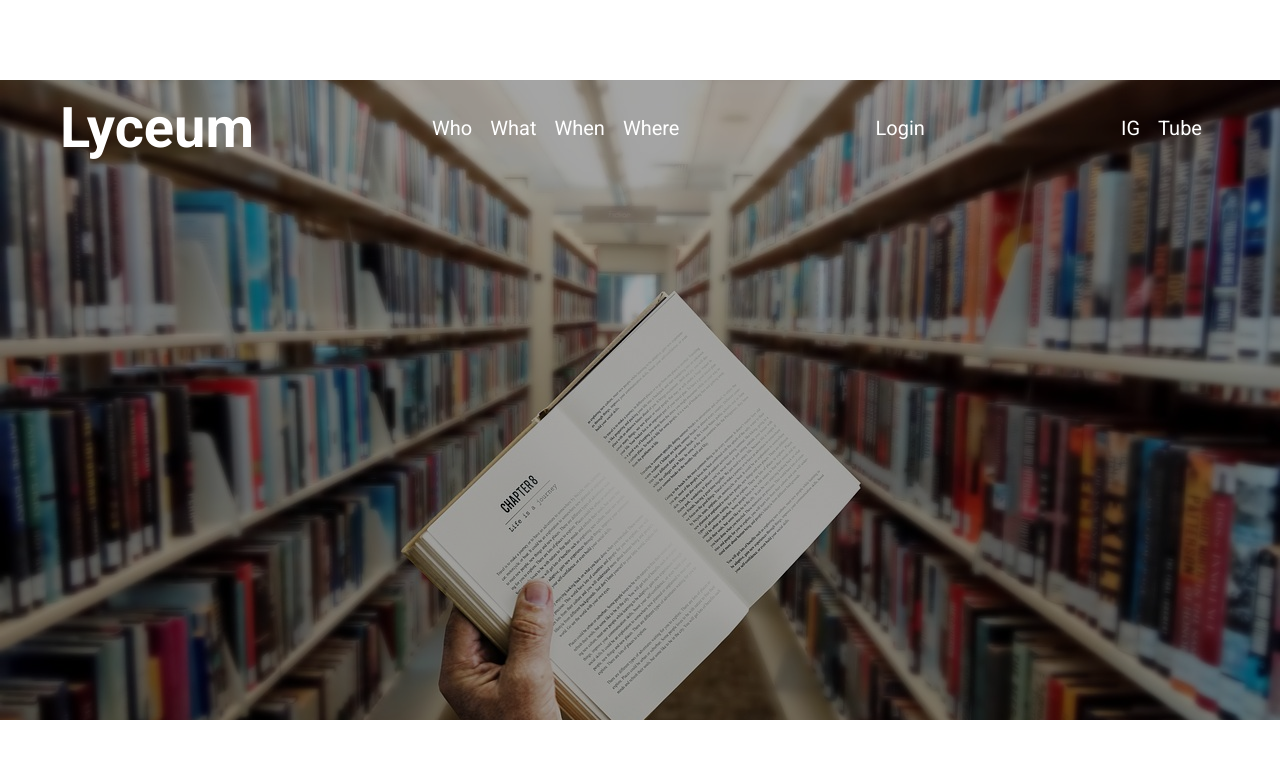
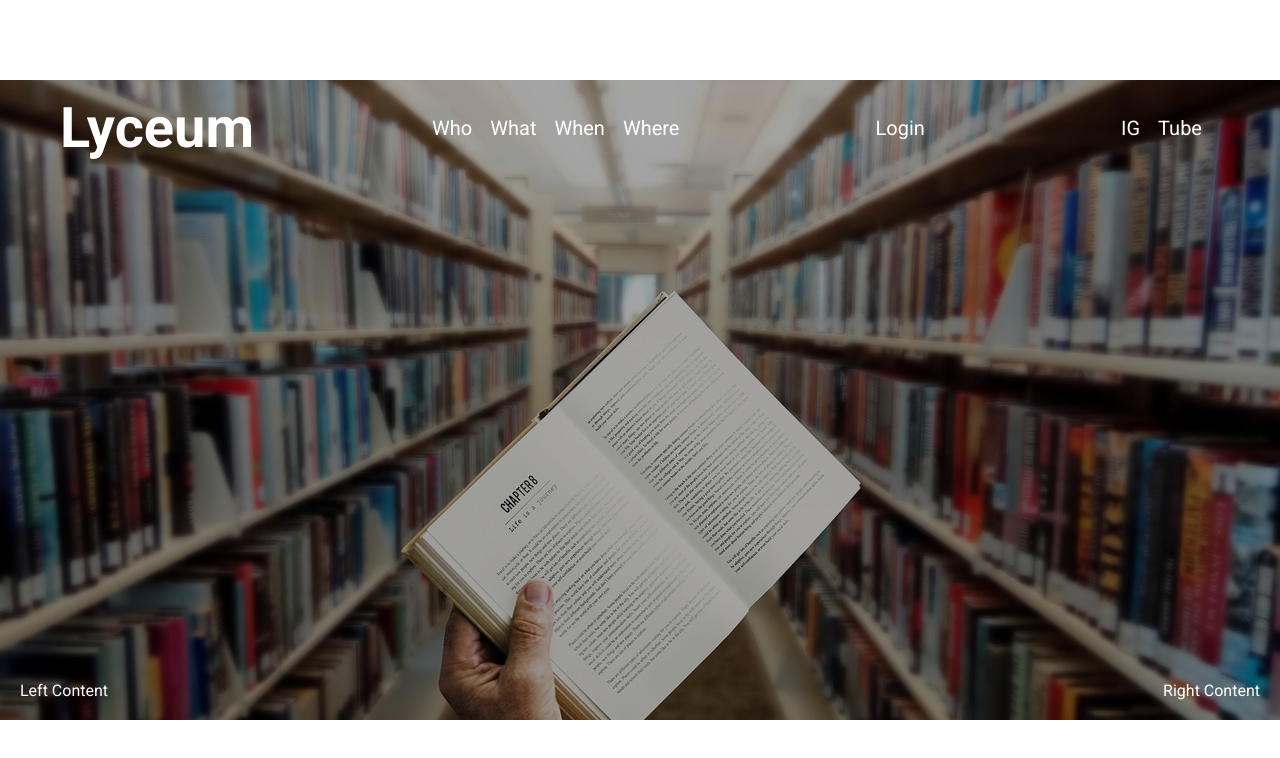
Before and after one commit to michaelpaulcuccia/lyceum, a Next.js app in the folder my-app/: page /testpage in a window 1280 px wide. Shown: the top 758 px of the page. Built offline with nearby package versions, Linux system fonts and the light colour scheme.

Commit message:
adds slide in effect

```diff
--- a/my-app/src/app/testpage/page.tsx
+++ b/my-app/src/app/testpage/page.tsx
@@ -1,6 +1,27 @@
 "use client";
-import styled from "styled-components";
+import styled, { keyframes } from "styled-components";
 import Image from "next/image";
+
+const slideUp = keyframes`
+  from {
+    transform: translateY(100%);
+    opacity: 0;
+  }
+  to {
+    transform: translateY(0);
+    opacity: 1;
+  }
+`;
+
+// Animation for fading in text
+const fadeIn = keyframes`
+  from {
+    opacity: 0;
+  }
+  to {
+    opacity: 1;
+  }
+`;
 
 const FullPageContainer = styled.div`
   position: relative;
@@ -38,6 +59,28 @@ const TextOverlay = styled.div`
   width: 100%;
   color: white;
   z-index: 3; /* Text stays on top of everything */
+`;
+
+const SlideUpContainer = styled.div`
+  position: absolute;
+  bottom: 0;
+  width: 100%;
+  display: flex;
+  justify-content: space-between;
+  align-items: center;
+  padding: 20px;
+  background: transparent;
+  animation: ${slideUp} 1s ease-out forwards;
+  z-index: 4;
+`;
+
+const LeftContent = styled.div`
+  color: white;
+`;
+
+const RightContent = styled.div`
+  color: white;
+  animation: ${fadeIn} 1s ease-out 1s forwards; /* Delay text appearance */
 `;
 
 const TopTextNav = styled.nav`
@@ -88,6 +131,16 @@ export default function BackgroundImageWithText() {
           </LinkWrap>
         </TopTextNav>
       </TextOverlay>
+      <SlideUpContainer>
+        <LeftContent>
+          {/* Content for the left side */}
+          Left Content
+        </LeftContent>
+        <RightContent>
+          {/* Content for the right side */}
+          Right Content
+        </RightContent>
+      </SlideUpContainer>
     </FullPageContainer>
   );
 }
```
